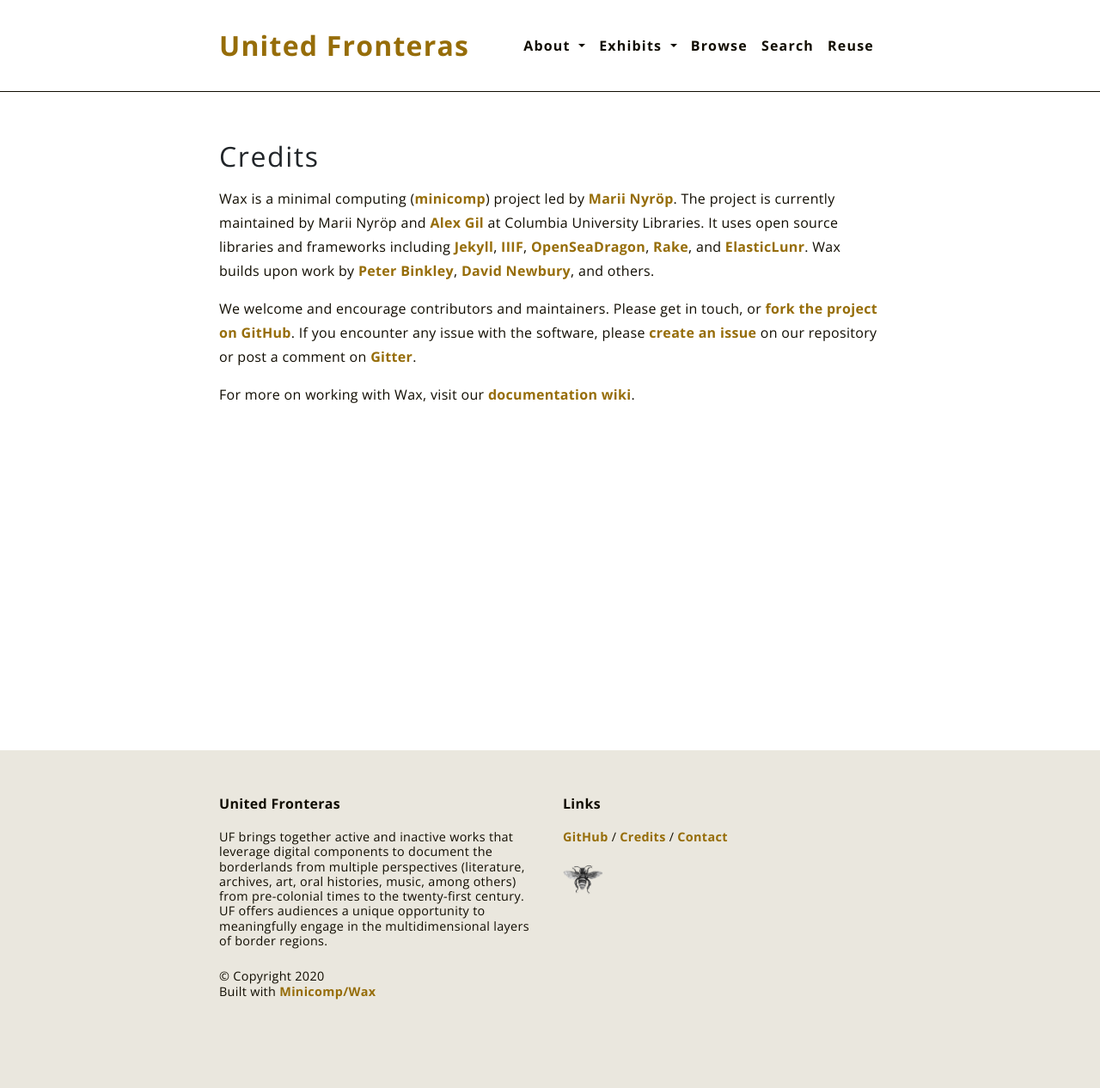
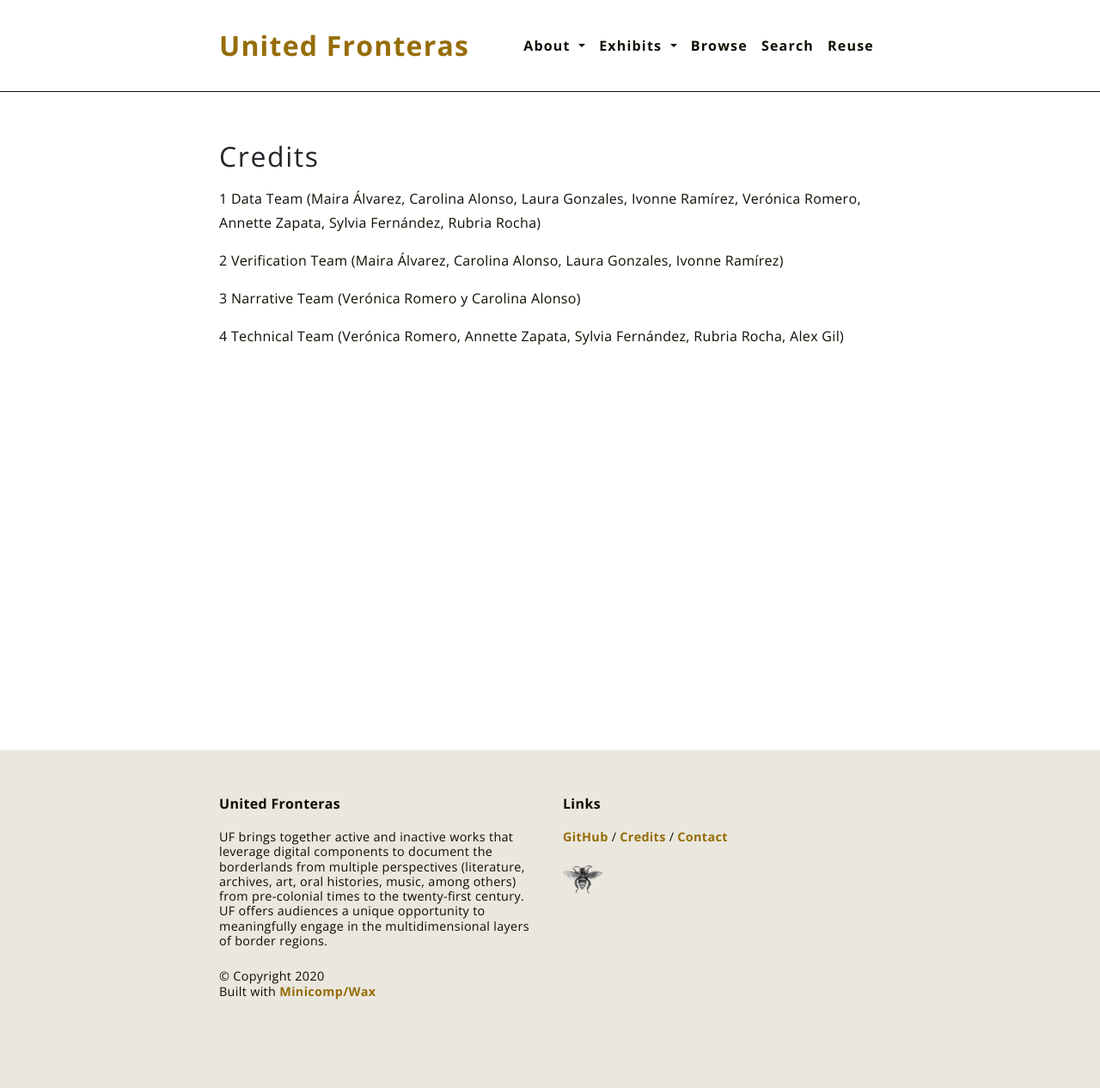
Before and after one commit to unitedfronteras/ufexhibition_mexusa, a Jekyll site: the page built from pages/credits.md, in a window 1280 px wide. Shown: the whole page at 86% size. Built offline with Jekyll 4.4.1, drawn with Linux system fonts in a browser that asks for light colours.

Commit message:
cambio en la info de credits

```diff
--- a/pages/credits.md
+++ b/pages/credits.md
@@ -4,8 +4,10 @@ title: Credits
 permalink: '/credits/'
 ---
 
-Wax is a minimal computing ([minicomp](https://github.com/minicomp)) project led by [Marii Nyröp](http://marii.info/). The project is currently maintained by Marii Nyröp and [Alex Gil](https://github.com/elotroalex) at Columbia University Libraries. It uses open source libraries and frameworks including [Jekyll](https://jekyllrb.com), [IIIF](http://iiif.io), [OpenSeaDragon](https://openseadragon.github.io/), [Rake](https://ruby.github.io/rake/), and [ElasticLunr](http://elasticlunr.com/). Wax builds upon work by [Peter Binkley](https://github.com/pbinkley), [David Newbury](https://github.com/workergnome), and others.
+1 Data Team (Maira Álvarez, Carolina Alonso, Laura Gonzales, Ivonne Ramírez, Verónica Romero, Annette Zapata, Sylvia Fernández, Rubria Rocha)
 
-We welcome and encourage contributors and maintainers. Please get in touch, or [fork the project on GitHub](https://github.com/minicomp/wax). If you encounter any issue with the software, please [create an issue](https://github.com/minicomp/wax/issues) on our repository or post a comment on [Gitter](https://gitter.im/minicomp/wax/).
+2 Verification Team (Maira Álvarez, Carolina Alonso, Laura Gonzales, Ivonne Ramírez)
 
-For more on working with Wax, visit our [documentation wiki](https://minicomp.github.io/wiki/wax/).
+3 Narrative Team (Verónica Romero y Carolina Alonso)
+
+4 Technical Team (Verónica Romero, Annette Zapata, Sylvia Fernández, Rubria Rocha, Alex Gil)
```
